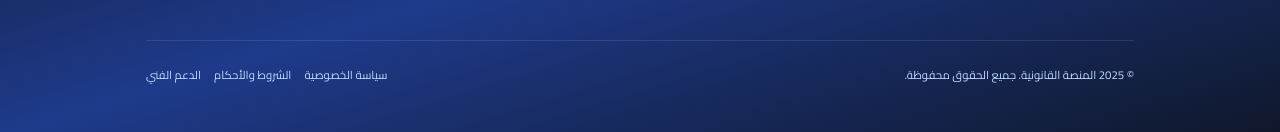
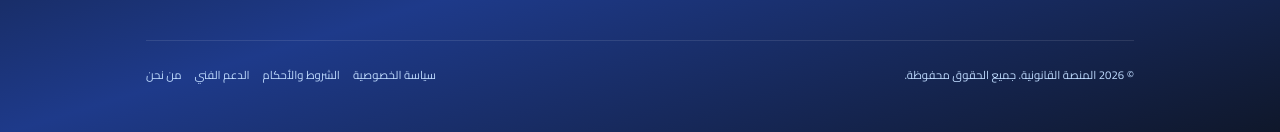
Before and after one commit to GP-1-Software/Justice-Connect, a React (Vite) app: page / in a window 1280 px wide. Shown: the part 3835-3967 px from the top of the page. Built offline with nearby package versions, Linux system fonts and the light colour scheme; no server answers; what @react-pdf/renderer would draw is missing.

Commit message:
Update copyright year in Footer component

```diff
--- a/src/components/Footer.jsx
+++ b/src/components/Footer.jsx
@@ -231,12 +231,13 @@ const Footer = () => {
           <div className="border-t border-white/10 pt-8">
             <div className="flex flex-col md:flex-row justify-between items-center space-y-4 md:space-y-0">
               <p className="text-blue-200 text-sm">
-                © 2025 المنصة القانونية. جميع الحقوق محفوظة.
+                © 2026 المنصة القانونية. جميع الحقوق محفوظة.
               </p>
               <div className="flex flex-wrap gap-4 justify-center md:justify-start text-sm">
                 <button onClick={() => setShowPrivacyModal(true)} className="text-blue-200 hover:text-white transition">سياسة الخصوصية</button>
                 <button onClick={() => setShowTermsModal(true)} className="text-blue-200 hover:text-white transition">الشروط والأحكام</button>
                 <button onClick={() => navigate('/support')} className="text-blue-200 hover:text-white transition">الدعم الفني</button>
+                <button onClick={() => navigate('/support')} className="text-blue-200 hover:text-white transition">من نحن</button>
               </div>
             </div>
           </div>
```
